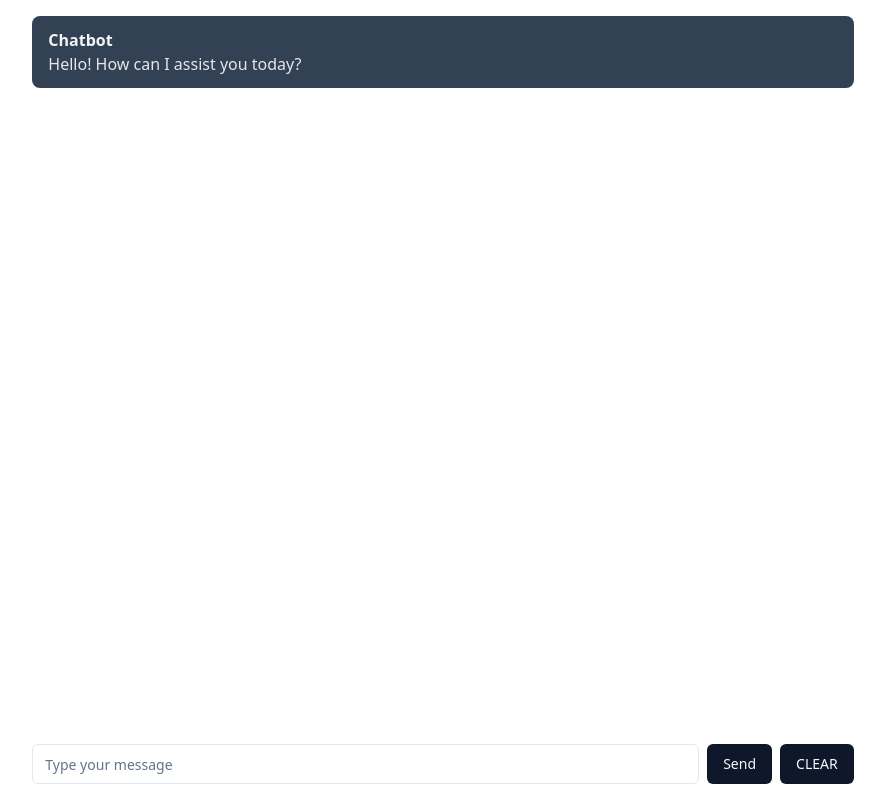
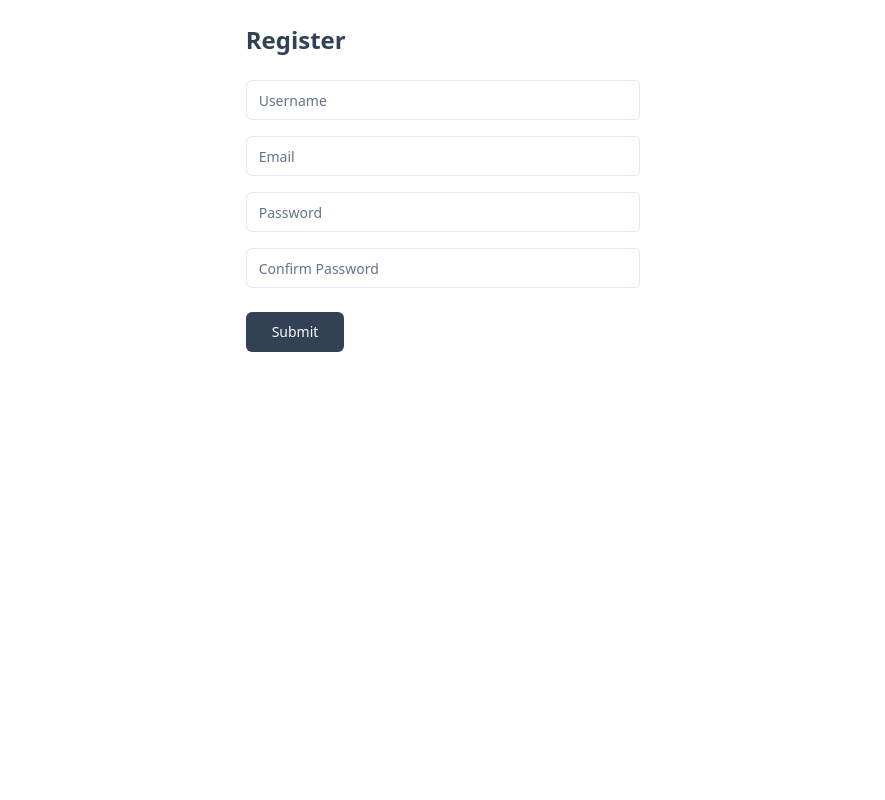
Before and after one commit to devlinchau/techfest-fe, a React (Vite) app: page / in a window 1280 px wide. Shown: the whole page, without its empty margins (197-1082 px from the left). Built offline with nearby package versions, Linux system fonts and the light colour scheme.

Commit message:
feat: adds Register

```diff
--- a/package.json
+++ b/package.json
@@ -12,6 +12,8 @@
   "dependencies": {
     "@radix-ui/react-dropdown-menu": "^2.0.6",
     "@radix-ui/react-slot": "^1.0.2",
+    "@tanstack/react-router": "^1.15.17",
+    "@tanstack/router-devtools": "^1.15.17",
     "axios": "^1.6.7",
     "class-variance-authority": "^0.7.0",
     "clsx": "^2.1.0",
@@ -24,6 +26,7 @@
     "tailwindcss-animate": "^1.0.7"
   },
   "devDependencies": {
+    "@tanstack/router-vite-plugin": "^1.15.18",
     "@types/node": "^20.11.16",
     "@types/react": "^18.2.43",
     "@types/react-dom": "^18.2.17",
--- a/src/App.tsx
+++ b/src/App.tsx
@@ -1,9 +1,10 @@
 import Chat from './components/Chat';
+import Register from './components/Register';
 
 export default function App() {
   return (
         <div className="flex items-center justify-center h-screen">
-          <Chat />
+          <Register />
         </div>
   );
 };
--- /dev/null
+++ b/src/components/Register.tsx
@@ -0,0 +1,67 @@
+import axios from 'axios';
+import { useState } from 'react';
+import { Input } from './ui/input';
+import { Button } from './ui/button';
+import Chat from './Chat';
+
+export default function Register() {
+  const [username, setUsername] = useState<string>("");
+  const [email, setEmail] = useState<string>("");
+  const [password1, setPassword1] = useState<string>("");
+  const [password2, setPassword2] = useState<string>("");
+
+  const handleRegister = async () => {
+    try {
+      const response = await axios.post('http://localhost:8000/api/register/', { username, email, password1, password2 });
+      console.log('Register response:', response.data.response);
+      if(response.data.response === 'Account created successfully!') {
+        alert('Registration successful!');
+
+      }
+    } catch (error) {
+      console.error('Error registering:', error);
+    } finally {
+    }
+  };
+
+  return (
+    <div className="flex flex-col h-screen w-2/3 md:w-1/2 lg:w-1/3 mx-auto">
+      <div className="flex-grow p-4 overflow-y-auto">
+        <div className="mb-4 py-2">
+          <span className="font-semibold text-slate-700 text-2xl">Register</span>
+        </div>
+        <div className="flex flex-col space-y-4 mb-6">
+          <Input
+            placeholder="Username"
+            value={username}
+            onChange={(e) => setUsername(e.target.value)}
+          />
+          <Input
+            placeholder="Email"
+            value={email}
+            onChange={(e) => setEmail(e.target.value)}
+          />
+          <Input
+            placeholder="Password"
+            type="password"
+            value={password1}
+            onChange={(e) => setPassword1(e.target.value)}
+          />
+          <Input
+            placeholder="Confirm Password"
+            type="password"
+            value={password2}
+            onChange={(e) => setPassword2(e.target.value)}
+          />
+        </div>
+          <Button
+            type="submit"
+            className='w-1/4 bg-slate-700 hover:bg-slate-600'
+            onClick={handleRegister}
+          >
+            Submit
+          </Button>
+      </div>
+    </div>
+  )
+}
--- /dev/null
+++ b/src/routeTree.gen.ts
@@ -0,0 +1,25 @@
+/* eslint-disable */
+
+/* prettier-ignore */
+
+// @ts-nocheck
+
+// noinspection JSUnusedGlobalSymbols
+
+// This file is auto-generated by TanStack Router
+
+// Import Routes
+
+import { Route as rootRoute } from './routes/__root'
+
+// Create/Update Routes
+
+// Populate the FileRoutesByPath interface
+
+declare module '@tanstack/react-router' {
+  interface FileRoutesByPath {}
+}
+
+// Create and export the route tree
+
+export const routeTree = rootRoute.addChildren([])
--- a/vite.config.ts
+++ b/vite.config.ts
@@ -1,9 +1,11 @@
 import path from "path"
 import react from "@vitejs/plugin-react"
 import { defineConfig } from "vite"
+import { TanStackRouterVite } from '@tanstack/router-vite-plugin'
 
 export default defineConfig({
-  plugins: [react()],
+  plugins: [react(),
+    TanStackRouterVite()],
   resolve: {
     alias: {
       "@": path.resolve(__dirname, "./src"),
```
Also changed, not shown: 1 other file (tests, documents, lock files or other folders).
